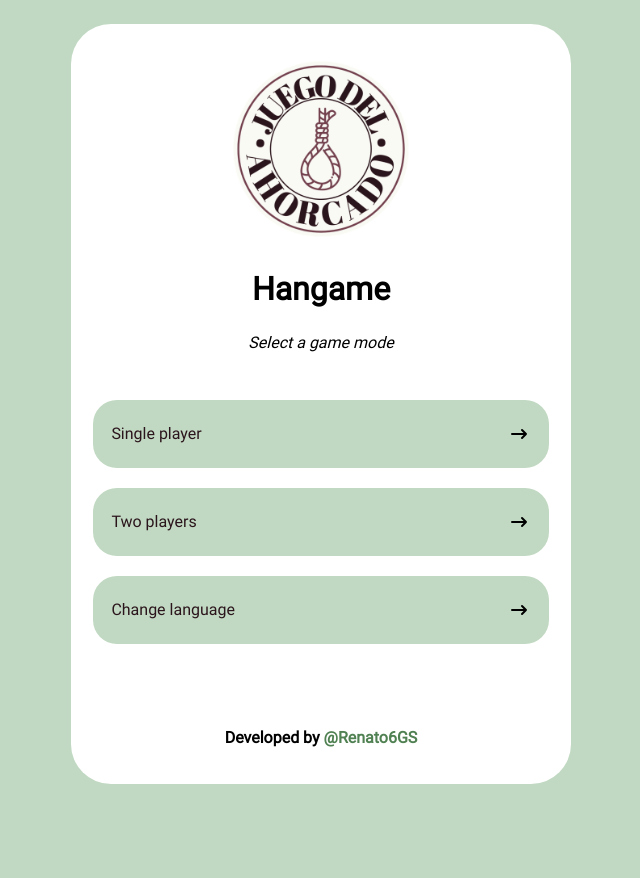
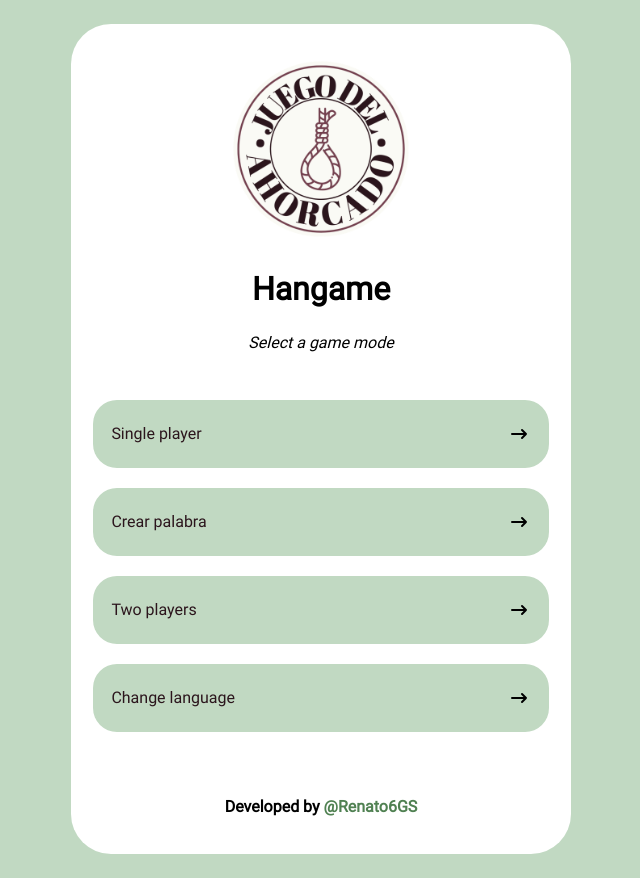
Before and after one commit to Renato6GS/hangame-app, a Next.js app: page / in a window 1280 px wide. Shown: the whole page, without its empty margins (319-959 px from the left). Before the commit the page ends 808 px from the top, so only its background shows below. Built offline with nearby package versions, Linux system fonts and the light colour scheme.

Commit message:
fix position of footer

```diff
--- a/components/Footer/styles.module.css
+++ b/components/Footer/styles.module.css
@@ -1,10 +1,14 @@
 .footer {
-  position: absolute;
-  bottom: 15px;
-  width: 100%;
+  height: 100%;
   text-align: center;
   font-family: Roboto, sans-serif;
   font-weight: bold;
+  padding-bottom: 1rem;
+  display: flex;
+  flex-direction: column;
+  justify-content: flex-end;
+  border-radius: 40px;
+  margin-top: auto;
 }
 
 .link {
--- a/components/Layout/styles.module.css
+++ b/components/Layout/styles.module.css
@@ -1,11 +1,12 @@
 .mainContainer {
   background-color: var(--white);
   min-height: 800px;
-  /* height: 95vh; */
   margin: 3vh;
   border-radius: 40px;
   position: relative;
   max-width: 500px;
+  display: flex;
+  flex-direction: column;
 }
 
 .containerLogo {
--- a/pages/index.js
+++ b/pages/index.js
@@ -12,12 +12,13 @@ export default function Home() {
     <div className={styles.container}>
       <HeadSEO title={"SEO_MAIN_MENU"} description="The best Hangman game" />
       <Layout isMainMenu={true} footer={true}>
-        <section className={styles.mainManuContainer}>
+        <section className={styles.mainMenuContainer}>
           <h1 className={styles.title}>Hangame</h1>
           <p className={styles.instructions}>{t("TITLE_MAIN_MENU")}</p>
 
           <LayoutButton>
             <LinkToPage contain={t("ONE_PLAYER_MAIN_MENU")} href="/OnePlayer" />
+            <LinkToPage contain={"Crear palabra"} href="/TwoPlayers" />
             <LinkToPage contain={t("TWO_PLAYER_MAIN_MENU")} href="/TwoPlayers" />
             <LinkToPage contain={t("CHANGE_LANGUAGE")} href="/ChangeLanguage" />
           </LayoutButton>
--- a/styles/Home.module.css
+++ b/styles/Home.module.css
@@ -5,7 +5,7 @@
   font-weight: bold;
 }
 
-.mainManuContainer {
+.mainMenuContainer {
   display: flex;
   justify-content: center;
   align-items: center;
--- a/translations/es.json
+++ b/translations/es.json
@@ -4,7 +4,7 @@
   "SEO_ONE_PLAYER": "Hangame - Un solo jugador",
   "SEO_TWO_PLAYERS": "Hangame - Dos jugadores",
   "SEO_GAME": "Hangame - Game",
-  "AUTHOR": "Desarrollador por ",
+  "AUTHOR": "Desarrollado por ",
   "TITLE_MAIN_MENU": "Seleccione un modo de juego",
   "ONE_PLAYER_MAIN_MENU": "Un solo jugador",
   "TWO_PLAYER_MAIN_MENU": "Dos jugadores",
```
